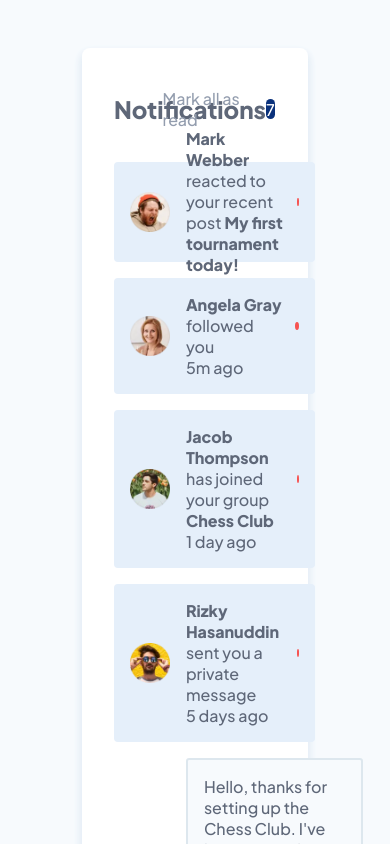
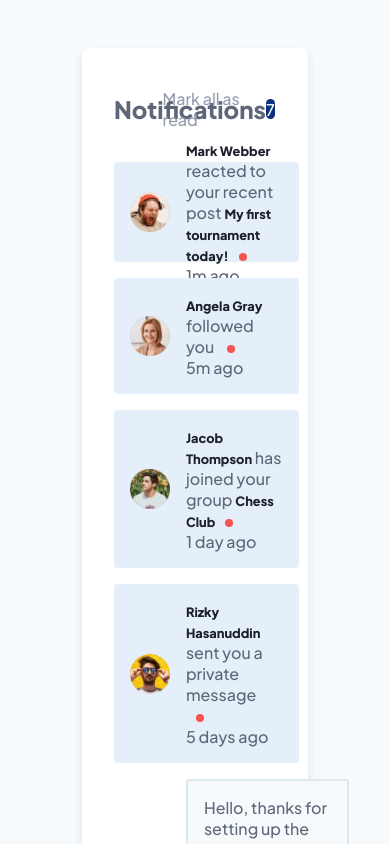
Before and after one commit to Tome190/notifications-page-main, a React (Vite) app: page / in a window 390 px wide. Shown: the top 844 px of the page. Built offline with nearby package versions, Linux system fonts and the light colour scheme.

Commit message:
worked on mobile screen

```diff
--- a/src/App.css
+++ b/src/App.css
@@ -103,21 +103,29 @@ main {
 
 .grid-item span, .grid-color span {
     font-weight: 800;
+    font-size: 0.8rem;
+    color: hsl(224, 21%, 14%);
+    cursor: pointer;
+}
+
+.grid-item span:hover, .grid-color span:hover{
+    color: hsl(219, 85%, 26%);
 }
 
 main > img{
     position: absolute;
     bottom: 245px;
     right: 25px;
+    cursor: pointer;
 }
 
 .status{
+    display: inline-block;
     width: 8px;
     height: 8px;
     border-radius: 50%;
     background-color: hsl(1, 90%, 64%);
-    margin-bottom: 20px;
-    margin-left: 10px;
+    margin: auto 10px 0;
 }
 
 .message{
@@ -129,4 +137,40 @@ main > img{
     display: flex;
     margin-left: 4.5rem;
     background-color:  hsl(210, 60%, 98%);
+    cursor: pointer;
 }
+
+.message:hover{
+    background-color: hsl(205, 33%, 90%);
+}
+
+
+@media only screen and (max-width: 380px) {
+
+    .container{
+        margin: 0;
+        width: 100%;
+        padding: 1rem;
+    }
+
+    header{
+        padding: 0.2rem 0;
+        margin-bottom: 0.5rem;
+    }
+
+    header > div{
+        width: 55%;
+    }
+
+    main {
+        font-size: 0.8rem;
+    }
+    .message{
+        width: inherit;
+        padding: 0.8rem;
+    }
+    main > img{
+        bottom: 245px;
+        right: 10px;
+    }
+}
--- a/src/components/NotifItem.jsx
+++ b/src/components/NotifItem.jsx
@@ -12,10 +12,11 @@ export default function NotifItem ({imageUrl, alt, commentName, text, text1, tim
             >
             <img src={imageUrl} alt={alt}/>
             <div>
-                <p><span> {commentName}</span> {text1} <span>{text}</span></p>
+                <p><span> {commentName}</span> {text1} <span>{text}</span>
+                    <span className={hideStatus? "status" : ""}></span>
+                </p>
                 <p>{time}</p>
             </div>
-            <div className={hideStatus ? "status" : ""}></div>
         </div>
     )
 }
```
